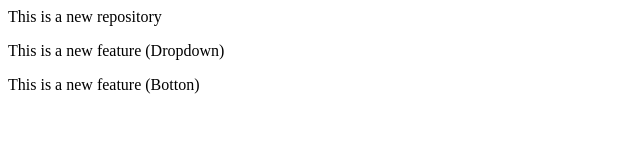
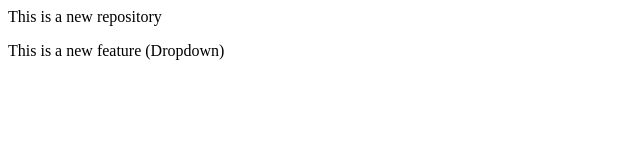
Before and after one commit to subi15github/LocalRepo, a plain HTML site: page index.html in a window 1280 px wide. Shown: the whole page, without its empty margins (0-640 px from the left). Drawn offline with Linux system fonts and the light colour scheme.

```diff
--- a/index.html
+++ b/index.html
@@ -1,3 +1,2 @@
 <p>This is a new repository</p>
 <p>This is a new feature (Dropdown)</p>
-<p>This is a new feature (Botton)</p>
```
